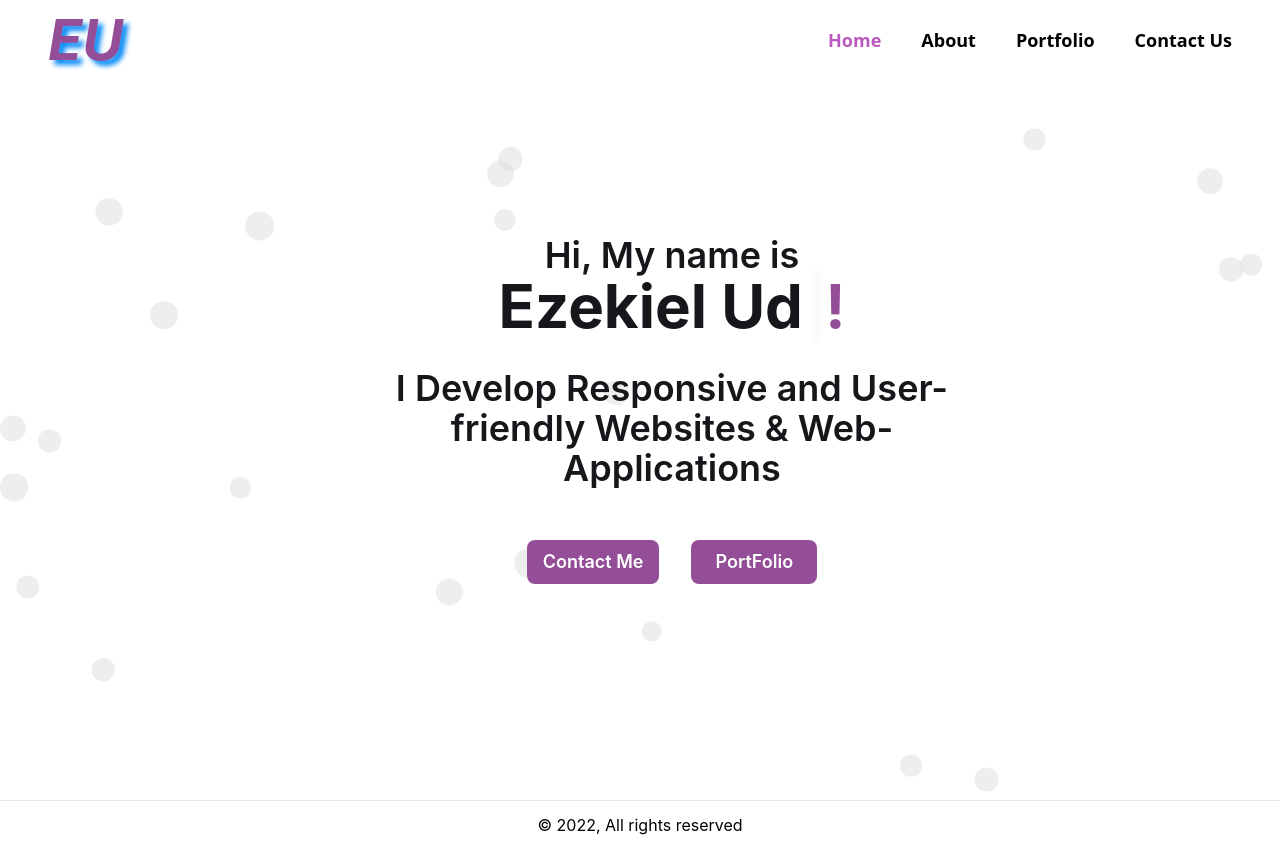
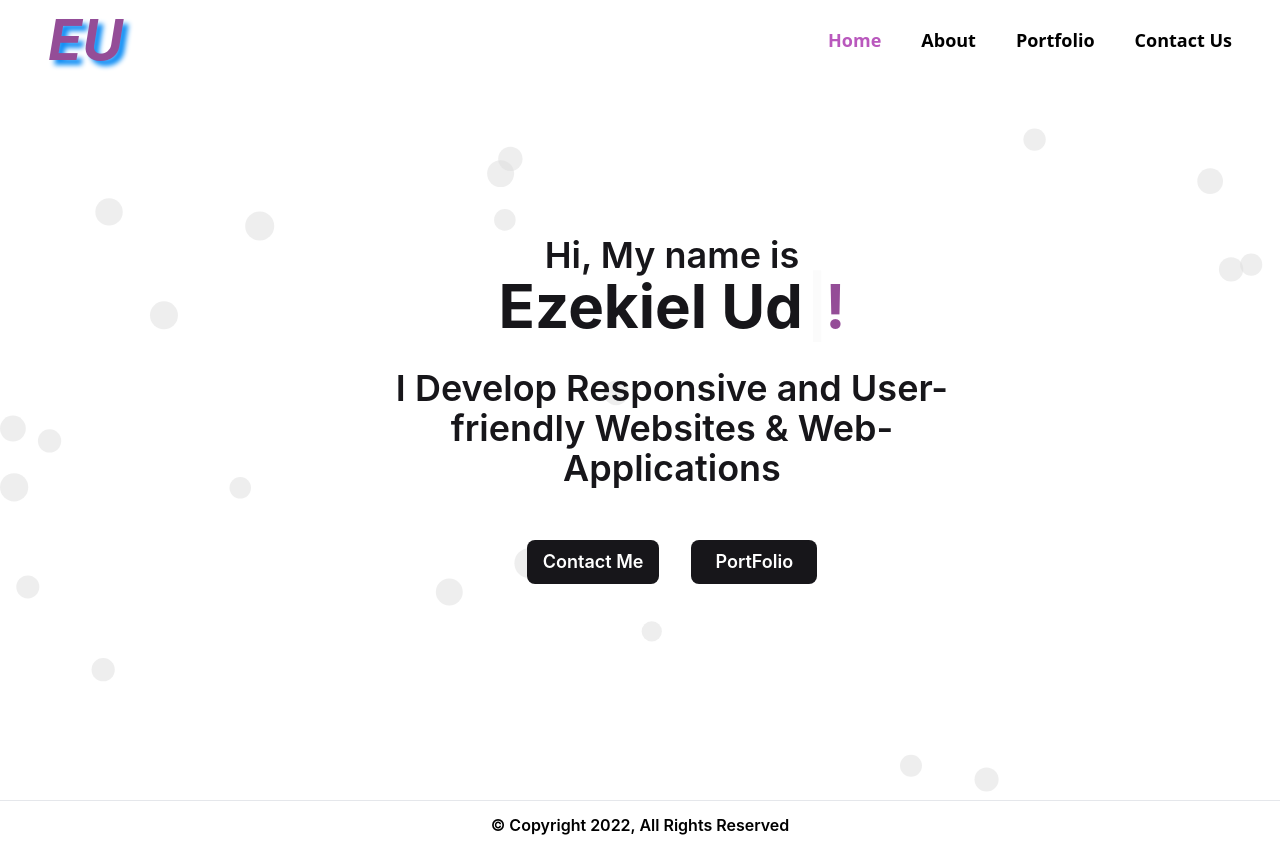
Before and after one commit to uezekiel-mufin/nextportfolio, a Next.js app: page / in a window 1280 px wide. Shown: the top 865 px of the page. Built offline with nearby package versions, Linux system fonts and the light colour scheme.

Commit message:
edit copyright year

```diff
--- a/pages/about/index.jsx
+++ b/pages/about/index.jsx
@@ -9,11 +9,11 @@ const About = () => {
 		<motion.div transiton={{ duration: 2 }} initial={{ opacity: 0 }} animate={{ opacity: 1 }} className='w-full mb-8 pb-8 pt-24 h-full md:h-screen z-[9999] flex justify-center items-center'>
 			<main className='flex flex-col-reverse items-center md:grid grid-cols-2 mx-4 md:w-4/5 mt-12  gap-8'>
 				<section className='flex flex-col px-4 md:px-8 items-center gap-1 justify-center text-center w-full'>
-					<h1 className='text-[#944d97] text-xl md:text-2xl font-bold w-full text-center mb-4'>I'm a FRONT END WEB Developer</h1>
+					<h1 className='text-[#17161A] text-xl md:text-2xl font-extrabold w-full text-center mb-4'>I'm a Full-Stack Web Developer</h1>
 					<p className='w-full text-center md:text-start text-lg md:text-xl'>I love to make things look perfect. I create pixel perfect Websites that are responsive on all screensizes (small, big and Extra large screen sizes) and that are scalable. I'm also a Mechanical Engineer. I love learning new things and quickly too and most importantly, I love to code.</p>
 
 					<p className='w-full text-center md:text-start text-lg md:text-xl'>My stacks are HTML, CSS, TailwindCSS, Javascript, TypeScript, Ruby, Ruby on Rails, Material-UI, ReactJS, NextJS, Git, Github, GraphCMS, Redux-Toolkit, MongoDB, Sanity-io.</p>
-					<button className='bg-[#944d97] text-[#fff] hover:hover:bg-[#561358] font-semibold text-lg transition-all duration-300 ease-linear  rounded-lg py-2 px-3 md:py-2 md:px-8 mt-8'>
+					<button className='bg-[#17161A] text-[#fff] hover:hover:bg-[#561358] font-semibold text-lg transition-all duration-300 ease-linear  rounded-lg py-2 px-3 md:py-2 md:px-8 mt-8'>
 						<a rel='noreferrer' target='_blank' href='https://docs.google.com/document/d/1-MGTwUQV_3dzWssg8PsUPnBJMmnVCsHo8m-FrwKbYXo/edit?usp=sharing'>
 							View CV
 						</a>
--- a/pages/contact/index.jsx
+++ b/pages/contact/index.jsx
@@ -69,7 +69,7 @@ const Contact = () => {
 							</label>
 							<textarea type='text' id='message' className='w-7/10 rounded-md input bg-[rgba(0,0,0,0.2)] px-[10px]' />
 						</div>
-						<button className='bg-[#944d97] text-[#fff] hover:hover:bg-[#561358] font-semibold text-lg transition-all duration-300 ease-linear md:w-[200px]  rounded-lg py-2 px-3 md:py-2 md:px-4 mt-8'>Submit</button>
+						<button className='bg-[#17161A] text-[#fff] hover:hover:bg-[#561358] font-semibold text-lg transition-all duration-300 ease-linear md:w-[200px]  rounded-lg py-2 px-3 md:py-2 md:px-4 mt-8'>Submit</button>
 					</form>
 				</div>
 			</div>
--- a/pages/index.js
+++ b/pages/index.js
@@ -8,7 +8,7 @@ export default function Home() {
 	useEffect(() => {
 		const message = new SpeechSynthesisUtterance('Hello, Welcome to my portfolio website, we are glad to have you here!');
 		window.speechSynthesis.speak(message);
-	});
+	}, []);
 	return (
 		<motion.div transiton={{ duration: 5 }} initial={{ opacity: 0 }} animate={{ opacity: 1 }} className='w-full md:mx-8 h-screen z-[9999] flex justify-center items-center'>
 			<main className='mx-1 flex flex-col w-full md:w-3/5 md:h-3/5 gap-8 justify-center items-center text-center'>
@@ -24,10 +24,10 @@ export default function Home() {
 
 				<div className='flex mt-5 gap-8 justify-center'>
 					<Link href='/contact'>
-						<button className='bg-[#944d97] text-[#fff] hover:bg-[#561358] font-semibold text-lg transition-all duration-300 ease-linear  rounded-lg py-2 px-3 md:py-2 md:px-4'>Contact Me</button>
+						<button className='bg-[#17161A] text-[#fff] hover:bg-[#561358] font-semibold text-lg transition-all duration-300 ease-linear  rounded-lg py-2 px-3 md:py-2 md:px-4'>Contact Me</button>
 					</Link>
 					<Link href='/portfolio'>
-						<button className='bg-[#944d97] text-[#fff] hover:bg-[#561358] font-semibold text-lg transition-all duration-300 ease-linear rounded-lg  py-2  px-3 md:py-2  md:px-6'>PortFolio</button>
+						<button className='bg-[#17161A] text-[#fff] hover:bg-[#561358] font-semibold text-lg transition-all duration-300 ease-linear rounded-lg  py-2  px-3 md:py-2  md:px-6'>PortFolio</button>
 					</Link>
 				</div>
 			</main>
--- a/public/components/footer.jsx
+++ b/public/components/footer.jsx
@@ -1,11 +1,13 @@
-import React from "react";
+import React from 'react';
 
 const Footer = () => {
-  return (
-    <footer className='p-1 mb-4 md:p-3 flex justify-center'>
-      <p>&copy; 2022, All rights reserved</p>
-    </footer>
-  );
+	const date = new Date();
+
+	return (
+		<footer className='p-1 mb-4 md:p-3 flex justify-center'>
+			<p className='capitalize font-semibold'>&copy; Copyright {date.getFullYear()}, All rights reserved</p>
+		</footer>
+	);
 };
 
 export default Footer;
```
